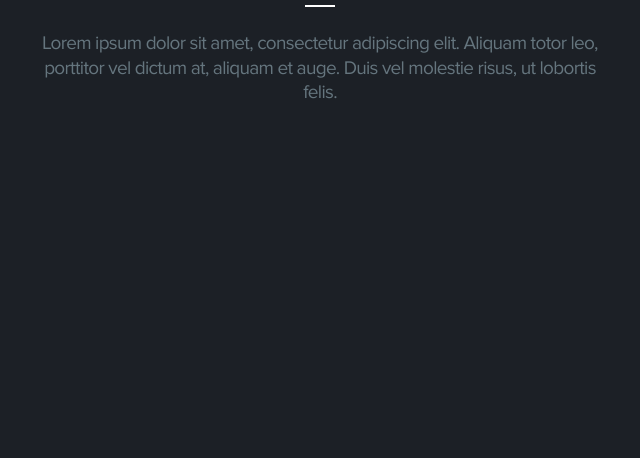
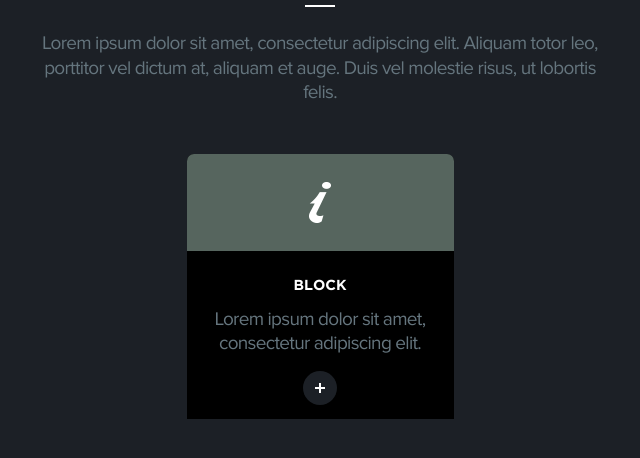
Before and after one commit to thisisannie/card-demo, a website: page app/index.html in a window 1280 px wide. Shown: the part 158-616 px from the top of the page, without its empty margins (320-960 px from the left). Drawn offline with Linux system fonts and the light colour scheme.

Commit message:
Cards static styles.

```diff
--- a/app/assets/scss/__variables.scss
+++ b/app/assets/scss/__variables.scss
@@ -5,9 +5,13 @@ Author: Anna Kyles
 
 // Colours
 $gunmetal-grey: #1c2026;
-
-// Text colours
-$c-p: #65757e;
+$gunmetal-grey-light: #65757e;
+$washed-green: #56655e;
 
 // Transitions
 $transition: all 0.3s ease;
+
+// Spacing
+$spacer-small: 14px;
+$spacer: 28px;
+$spacer-large: 48px;
--- a/app/assets/scss/_cards.scss
+++ b/app/assets/scss/_cards.scss
@@ -2,3 +2,58 @@
 Description: Styles for cards.
 Author: Anna Kyles
 */
+
+.card {
+    border-radius: 7px 7px 0 0;
+    background-color: black;
+    overflow: hidden;
+    &--banner {
+        background-color: $washed-green;
+        img {
+            display: block;
+            height: 41px;
+            width: auto;
+            margin: auto;
+            padding: $spacer 0;
+        }
+    }
+    &--content {
+        margin: $spacer $spacer $spacer-small $spacer;
+        &--heading {
+            margin-bottom: $spacer-small;
+            font-size: 14.5px;
+            text-transform: uppercase;
+        }
+        &--text {
+            margin-bottom: $spacer-small;
+        }
+        &--trigger-more {
+            position: relative;
+            display: block;
+            height: 34px;
+            width: 34px;
+            margin: $spacer-small auto 0;
+            border-radius: 50%;
+            background-color: $gunmetal-grey;
+
+            &::after {
+                content: "";
+                position: absolute;
+                top: 12px;
+                left: 12px;
+                display: inline-block;
+                height: 10px;
+                width: 10px;
+                background: url(../images/cross.svg) no-repeat scroll center center;
+                transform: rotate(0deg);
+                transition: $transition;
+            }
+            &.open {
+                &::after {
+                    background: url(../images/line.svg) no-repeat scroll center center;
+                    transform: rotate(180deg);
+                }
+            }
+        }
+    }
+}
--- a/app/assets/scss/_fonts.scss
+++ b/app/assets/scss/_fonts.scss
@@ -19,13 +19,17 @@ h1, h2, h3, h4, h5, h6 {
 }
 
 p, li, a {
-    color: $c-p;
+    color: $gunmetal-grey-light;
     transition: $transition;
     text-align: center;
     font-family: "ProximaNova-Regular", sans-serif;
     font-size: 19px;
     letter-spacing: -0.7px;
     line-height: 1.3;
+    margin-bottom: $spacer-small;
+    &:last-child {
+        margin-bottom: 0;
+    }
     a:hover, a:active, a:focus {
         color: white;
     }
--- a/app/assets/scss/_general.scss
+++ b/app/assets/scss/_general.scss
@@ -7,3 +7,13 @@ Author: Anna Kyles
     background-color: $gunmetal-grey;
     min-height: 100vh;
 }
+
+.spacer-small {
+    padding-top: $spacer-small;
+}
+.spacer {
+    padding-top: $spacer;
+}
+.spacer-large {
+    padding-top: $spacer-large;
+}
--- a/app/index.html
+++ b/app/index.html
@@ -16,7 +16,28 @@
                     <div class="col-12 col-sm-8 col-md-6">
                         <h2>Experienced &amp; Multi-Talented</h2>
                         <hr>
-                        <p>Lorem ipsum dolor sit amet, consectetur adipiscing elit. Aliquam totor leo, porttitor vel dictum at, aliquam et auge. Duis vel molestie risus, ut lobortis felis.</p>
+                        <p class="precede">Lorem ipsum dolor sit amet, consectetur adipiscing elit. Aliquam totor leo, porttitor vel dictum at, aliquam et auge. Duis vel molestie risus, ut lobortis felis.</p>
+                    </div>
+                </div>
+                <div class="spacer-large"></div>
+
+                <div class="row justify-content-center cards">
+                    <div class="col-12 col-md-4 col-lg-3">
+                        <div class="card">
+                            <div class="card--banner">
+                                <img src="./assets/images/i.png" alt="" class="card--img">
+                            </div>
+                            <div class="card--content">
+                                <h4 class="card--content--heading">Block</h4>
+                                <p class="card--content--text">
+                                    Lorem ipsum dolor sit amet, consectetur adipiscing elit.
+                                    <span class="more" hidden>Ut vestibulum eros nisi, eu sagittis nisl feugiat quis.</span>
+                                    <a class="card--content--trigger-more">
+                                </a>
+                                </p>
+
+                            </div>
+                        </div>
                     </div>
                 </div>
             </section>
```
Also changed, not shown: app/assets/css/app.css, app/assets/images/cross.svg (added), app/assets/images/line.svg (added).
